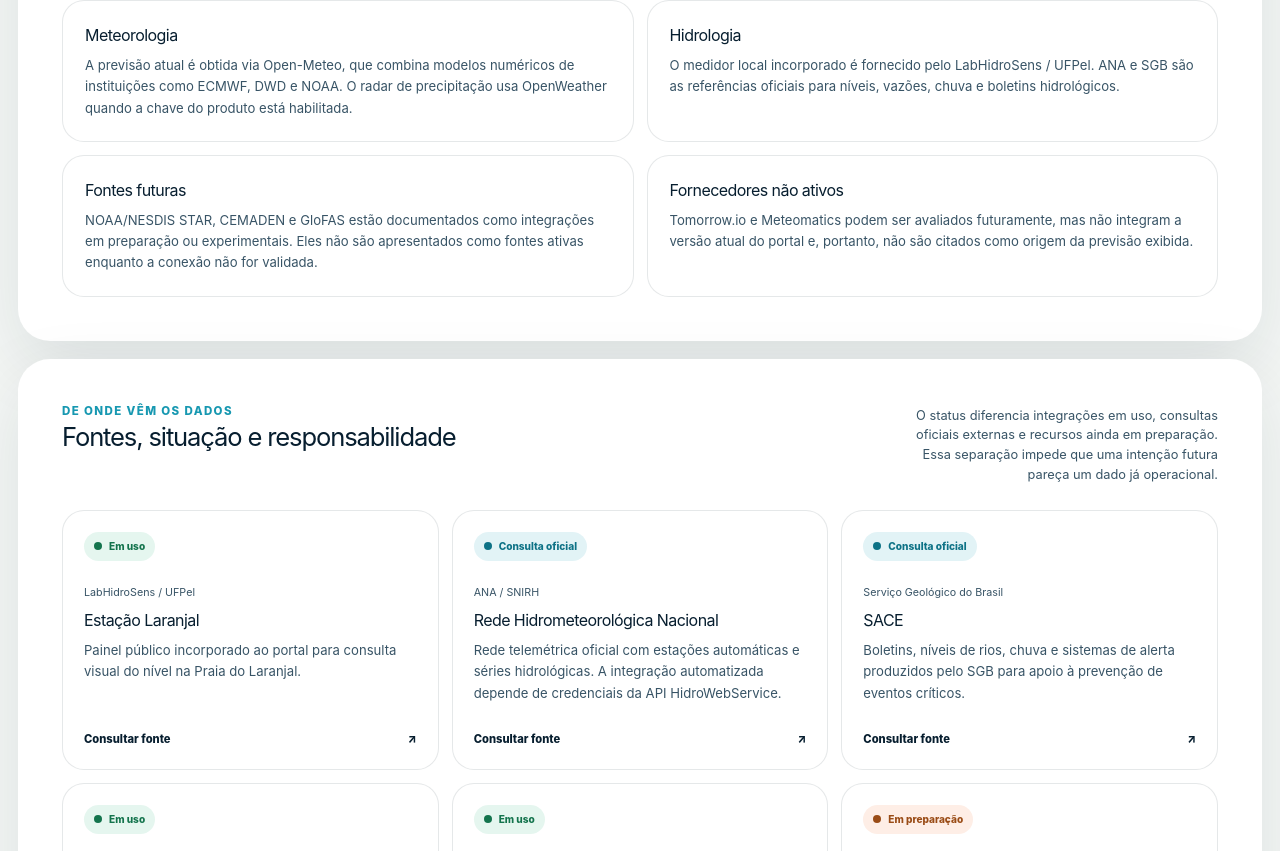
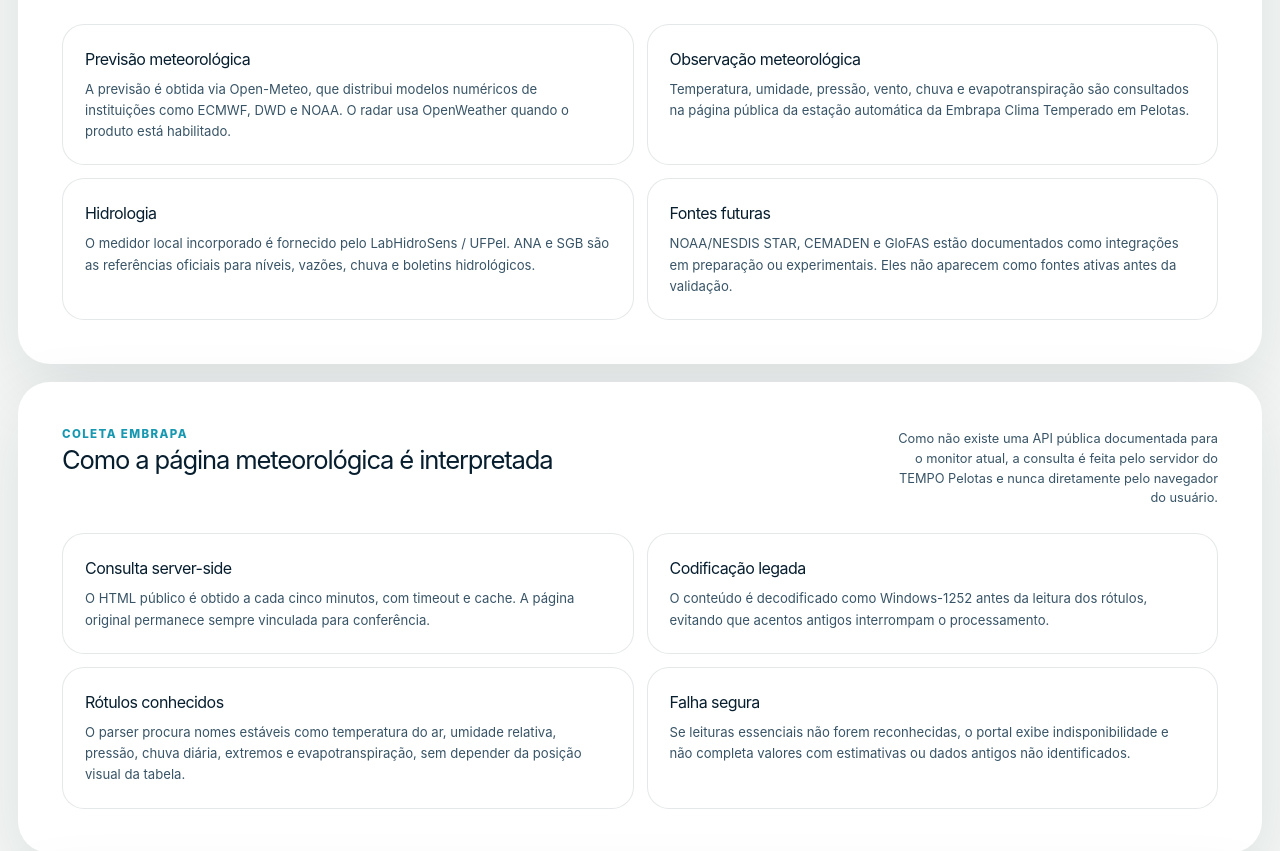
Before and after one commit to agenciamobi/tempopelotas, a Next.js app: page /metodologia in a window 1280 px wide. Shown: the part 629-1480 px from the top of the page. Built offline with nearby package versions, Linux system fonts and the light colour scheme; no server answers.

Commit message:
Documenta coleta das observações da Embrapa

```diff
--- a/app/metodologia/page.tsx
+++ b/app/metodologia/page.tsx
@@ -13,12 +13,12 @@ export const revalidate = 600;
 export const metadata: Metadata = {
   title: "Metodologia, fontes e dados do TEMPO Pelotas",
   description:
-    "Conheça as fontes meteorológicas e hidrológicas, regras de validação, limitações e endpoints públicos utilizados pelo TEMPO Pelotas.",
+    "Conheça as fontes meteorológicas e hidrológicas, observações da Embrapa, regras de validação, limitações e endpoints públicos do TEMPO Pelotas.",
   alternates: { canonical: "/metodologia" },
   openGraph: {
     title: "Metodologia e fontes do TEMPO Pelotas",
     description:
-      "Transparência sobre previsão do tempo, nível da lagoa, estações oficiais, radar e futuras integrações hidrológicas.",
+      "Transparência sobre previsão, observações meteorológicas, nível da lagoa, radar e integrações hidrológicas.",
     url: "/metodologia",
   },
 };
@@ -27,7 +27,7 @@ const validationRules = [
   {
     title: "Origem identificada",
     description:
-      "Cada informação deve manter instituição responsável, fonte original, horário de atualização e local de referência.",
+      "Cada informação deve manter instituição responsável, fonte original, horário de consulta e local de referência.",
   },
   {
     title: "Sem regressão de horário",
@@ -47,7 +47,7 @@ const validationRules = [
   {
     title: "Falha visível",
     description:
-      "Sensor atrasado, indisponibilidade da fonte ou uso de contingência deve ser informado ao usuário, sem apresentar estimativa como medição real.",
+      "Sensor atrasado, indisponibilidade da fonte, mudança no HTML ou uso de contingência deve ser informado sem apresentar estimativa como medição real.",
   },
   {
     title: "Sem alerta inventado",
@@ -79,7 +79,7 @@ export default async function MetodologiaPage() {
       weather={weather}
       eyebrow="Transparência e dados públicos"
       title="Metodologia e fontes"
-      description="Esta página documenta o que o portal usa hoje, o que ainda está em preparação e quais regras serão aplicadas para proteger a comunidade contra leituras enganosas."
+      description="Esta página documenta o que o portal usa hoje, como as fontes são interpretadas, o que ainda está em preparação e quais regras protegem a comunidade contra leituras enganosas."
       currentPath="/metodologia"
     >
       <script
@@ -104,11 +104,17 @@ export default async function MetodologiaPage() {
 
         <div className="methodology-rules-grid">
           <article>
-            <h3>Meteorologia</h3>
+            <h3>Previsão meteorológica</h3>
             <p>
-              A previsão atual é obtida via Open-Meteo, que combina modelos numéricos de instituições
-              como ECMWF, DWD e NOAA. O radar de precipitação usa OpenWeather quando a chave do
-              produto está habilitada.
+              A previsão é obtida via Open-Meteo, que distribui modelos numéricos de instituições
+              como ECMWF, DWD e NOAA. O radar usa OpenWeather quando o produto está habilitado.
+            </p>
+          </article>
+          <article>
+            <h3>Observação meteorológica</h3>
+            <p>
+              Temperatura, umidade, pressão, vento, chuva e evapotranspiração são consultados na
+              página pública da estação automática da Embrapa Clima Temperado em Pelotas.
             </p>
           </article>
           <article>
@@ -122,15 +128,51 @@ export default async function MetodologiaPage() {
             <h3>Fontes futuras</h3>
             <p>
               NOAA/NESDIS STAR, CEMADEN e GloFAS estão documentados como integrações em preparação ou
-              experimentais. Eles não são apresentados como fontes ativas enquanto a conexão não for
-              validada.
+              experimentais. Eles não aparecem como fontes ativas antes da validação.
+            </p>
+          </article>
+        </div>
+      </section>
+
+      <section className="topic-section" aria-labelledby="method-embrapa-title">
+        <div className="section-heading">
+          <div>
+            <span className="eyebrow">Coleta Embrapa</span>
+            <h2 id="method-embrapa-title">Como a página meteorológica é interpretada</h2>
+          </div>
+          <p>
+            Como não existe uma API pública documentada para o monitor atual, a consulta é feita pelo
+            servidor do TEMPO Pelotas e nunca diretamente pelo navegador do usuário.
+          </p>
+        </div>
+
+        <div className="methodology-rules-grid">
+          <article>
+            <h3>Consulta server-side</h3>
+            <p>
+              O HTML público é obtido a cada cinco minutos, com timeout e cache. A página original
+              permanece sempre vinculada para conferência.
             </p>
           </article>
           <article>
-            <h3>Fornecedores não ativos</h3>
+            <h3>Codificação legada</h3>
             <p>
-              Tomorrow.io e Meteomatics podem ser avaliados futuramente, mas não integram a versão
-              atual do portal e, portanto, não são citados como origem da previsão exibida.
+              O conteúdo é decodificado como Windows-1252 antes da leitura dos rótulos, evitando que
+              acentos antigos interrompam o processamento.
+            </p>
+          </article>
+          <article>
+            <h3>Rótulos conhecidos</h3>
+            <p>
+              O parser procura nomes estáveis como temperatura do ar, umidade relativa, pressão,
+              chuva diária, extremos e evapotranspiração, sem depender da posição visual da tabela.
+            </p>
+          </article>
+          <article>
+            <h3>Falha segura</h3>
+            <p>
+              Se leituras essenciais não forem reconhecidas, o portal exibe indisponibilidade e não
+              completa valores com estimativas ou dados antigos não identificados.
             </p>
           </article>
         </div>
@@ -144,7 +186,7 @@ export default async function MetodologiaPage() {
           </div>
           <p>
             O status diferencia integrações em uso, consultas oficiais externas e recursos ainda em
-            preparação. Essa separação impede que uma intenção futura pareça um dado já operacional.
+            preparação. Essa separação impede que uma intenção futura pareça um dado operacional.
           </p>
         </div>
 
@@ -201,8 +243,8 @@ export default async function MetodologiaPage() {
             <h2 id="method-validation-title">Regras para não induzir a comunidade ao erro</h2>
           </div>
           <p>
-            As regras abaixo orientam a evolução do arquivo próprio e das futuras integrações com as
-            APIs hidrológicas oficiais.
+            As regras abaixo orientam as integrações meteorológicas, o arquivo próprio e as futuras
+            conexões com APIs hidrológicas oficiais.
           </p>
         </div>
 
@@ -224,16 +266,20 @@ export default async function MetodologiaPage() {
           </div>
           <p>
             Os endpoints abaixo são públicos, não exigem autenticação e podem ser usados por
-            pesquisadores, aplicativos e agregadores. O conteúdo informa quando determinado dado é
-            externo, demonstrativo ou ainda indisponível.
+            pesquisadores, aplicativos e agregadores. O conteúdo informa a fonte e sua situação.
           </p>
         </div>
 
         <div className="raw-data-grid">
           <a href="/pelotas.json">
             <strong>Resumo de Pelotas</strong>
-            <span>Tempo atual, previsão e metadados das referências hidrológicas.</span>
+            <span>Previsão, observação da Embrapa e referências hidrológicas.</span>
             <code>/pelotas.json</code>
+          </a>
+          <a href="/api/weather/embrapa">
+            <strong>Observação da Embrapa</strong>
+            <span>Leituras reconhecidas no monitor meteorológico da estação.</span>
+            <code>/api/weather/embrapa</code>
           </a>
           <a href="/api/weather">
             <strong>Previsão normalizada</strong>
@@ -275,6 +321,9 @@ export default async function MetodologiaPage() {
             Abrir situação hidrológica
             <span aria-hidden="true">→</span>
           </Link>
+          <Link className="hydrology-secondary-action" href="/estacao-embrapa-pelotas">
+            Ver estação Embrapa
+          </Link>
           <Link className="hydrology-secondary-action" href="/">
             Voltar à página inicial
           </Link>
```
